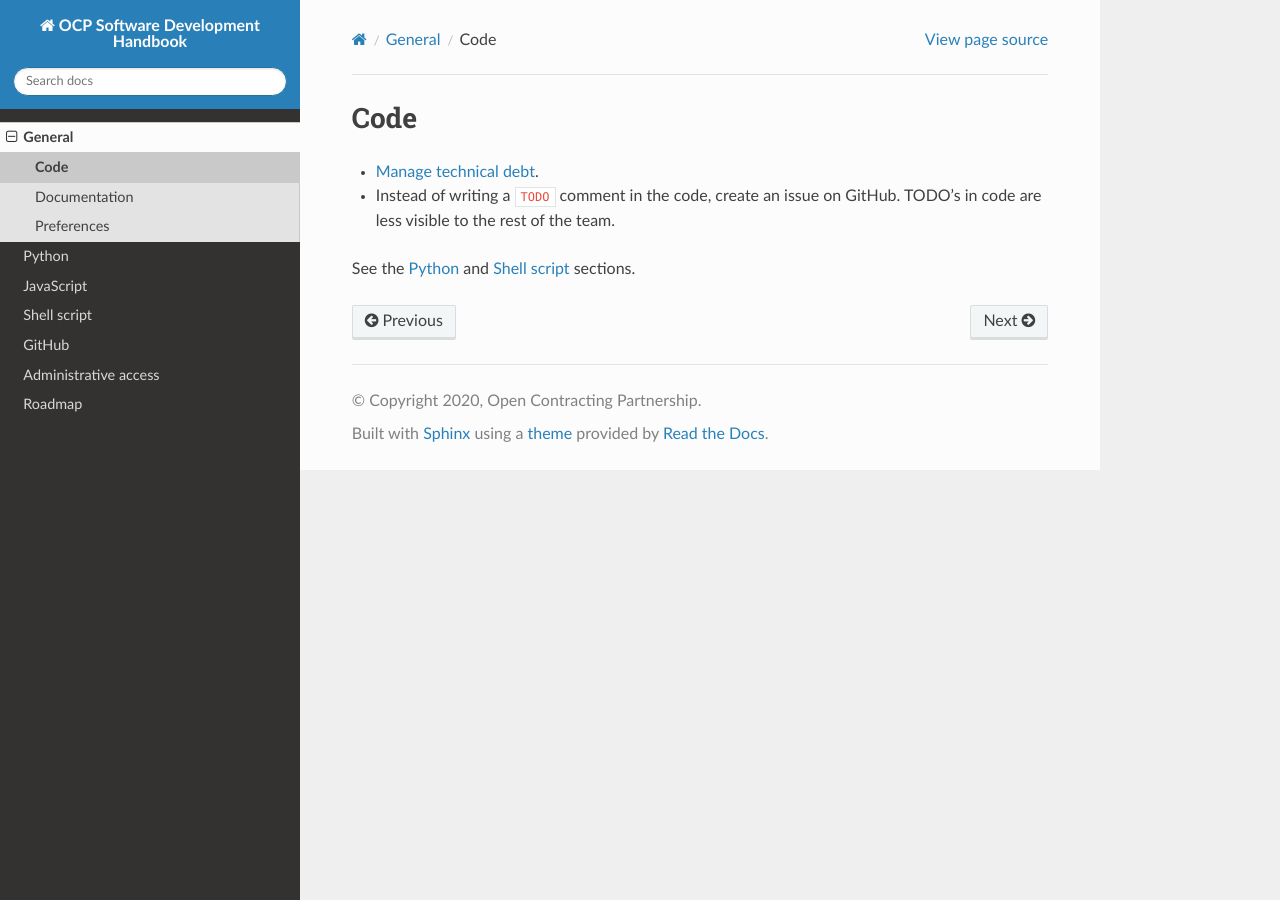
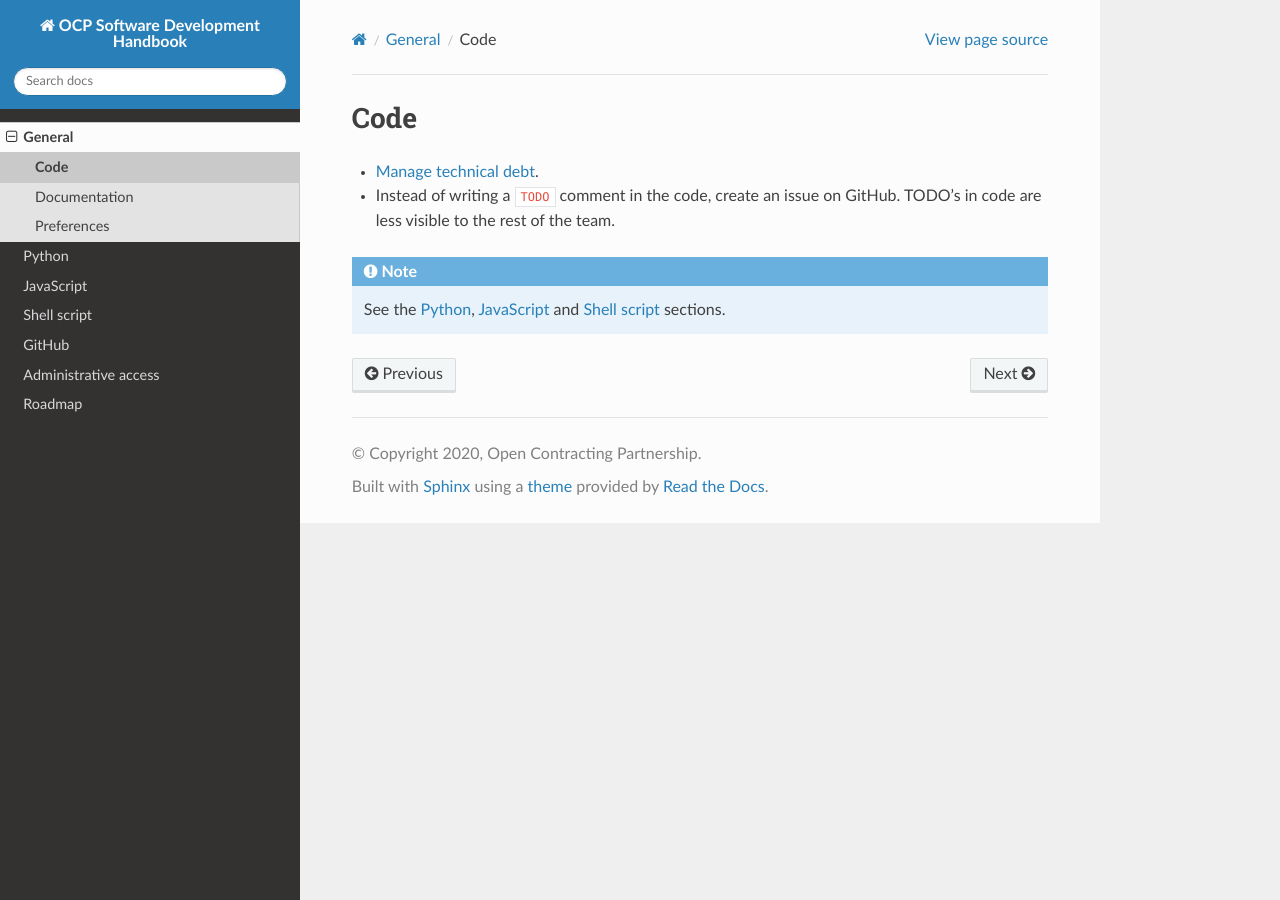
Before and after one commit to open-contracting/software-development-handbook, a Sphinx documentation site: the page built from docs/general/code.rst, in a window 1280 px wide. Built offline with Sphinx 7.4.7 and the Read the Docs theme 2.0.0, drawn with Linux system fonts in a browser that asks for light colours.

Commit message:
general: Add link to JavaScript section

```diff
--- a/docs/general/code.rst
+++ b/docs/general/code.rst
@@ -4,4 +4,6 @@ Code
 -  `Manage technical debt <https://tashian.com/articles/managing-technical-debt/>`__.
 -  Instead of writing a ``TODO`` comment in the code, create an issue on GitHub. TODO’s in code are less visible to the rest of the team.
 
-See the :doc:`../python/index` and :doc:`../shell/index` sections.
+.. note::
+
+   See the :doc:`../python/index`, :doc:`../javascript/index` and :doc:`../shell/index` sections.
--- a/docs/index.rst
+++ b/docs/index.rst
@@ -18,4 +18,4 @@ Useful resources
 
 -  `The Good Services Principles <https://good.services/15-principles-of-good-service-design>`__ and `Scale <https://good.services/the-good-services-scale>`__
 -  `18F Engineering Practices Guide <https://engineering.18f.gov/people/>`__
--  `18F De-risking guide <https://derisking-guide.18f.gov/>`__
+-  `18F De-risking Guide <https://derisking-guide.18f.gov/>`__
```
